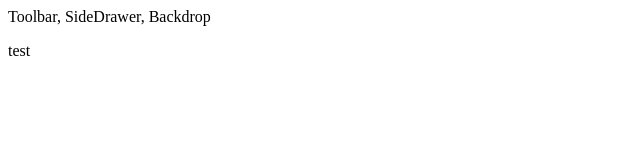
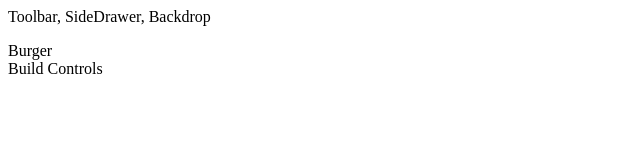
Before and after one commit to temirgaly/udemy-react-course, a React app in the folder react-app-udemy/ClientApp/: page / in a window 1280 px wide. Shown: the top 160 px of the page, without its empty margins (0-640 px from the left). Built offline with nearby package versions, Linux system fonts and the light colour scheme.

Commit message:
fix issues with css modules. Solution: in new version create-react-app upper version 2.0.0 modules already setup. No need to eject. Just after name of css, should be added .module.css

```diff
--- a/react-app-udemy/ClientApp/src/App.js
+++ b/react-app-udemy/ClientApp/src/App.js
@@ -1,12 +1,13 @@
 import React, { Component } from 'react';
 import Layout from './components/Layout/Layout';
+import BurgerBuilder from './containers/BurgerBuilder/BurgerBuilder';
 
 export default class App extends Component {
-  render () {
+  render() {
     return (
       <div>
         <Layout>
-          <p>test</p>
+          <BurgerBuilder />
         </Layout>
       </div>
     );
--- a/react-app-udemy/ClientApp/src/components/Layout/Layout.js
+++ b/react-app-udemy/ClientApp/src/components/Layout/Layout.js
@@ -1,10 +1,14 @@
 import React from 'react';
 import Aux from '../../hoc/Auxiliary';
+import classes from './Layout.module.css';
 
 const layout = (props) => (
     <Aux>
+        {
+            console.log(classes.Content)
+        }
         <div>Toolbar, SideDrawer, Backdrop</div>
-        <main>
+        <main className={classes.Content}>
             {props.children}
         </main>
     </Aux>
--- /dev/null
+++ b/react-app-udemy/ClientApp/src/components/Layout/Layout.module.css
@@ -0,0 +1,3 @@
+.Content {
+    margin-top: 16px;
+}
--- /dev/null
+++ b/react-app-udemy/ClientApp/src/containers/BurgerBuilder/BurgerBuilder.js
@@ -0,0 +1,15 @@
+import React, { Component } from 'react';
+import Aux from '../../hoc/Auxiliary';
+
+class BurgerBuilder extends Component {
+    render() {
+        return (
+            <Aux>
+                <div>Burger</div>
+                <div>Build Controls</div>
+            </Aux>
+        );
+    }
+}
+
+export default BurgerBuilder;
```
